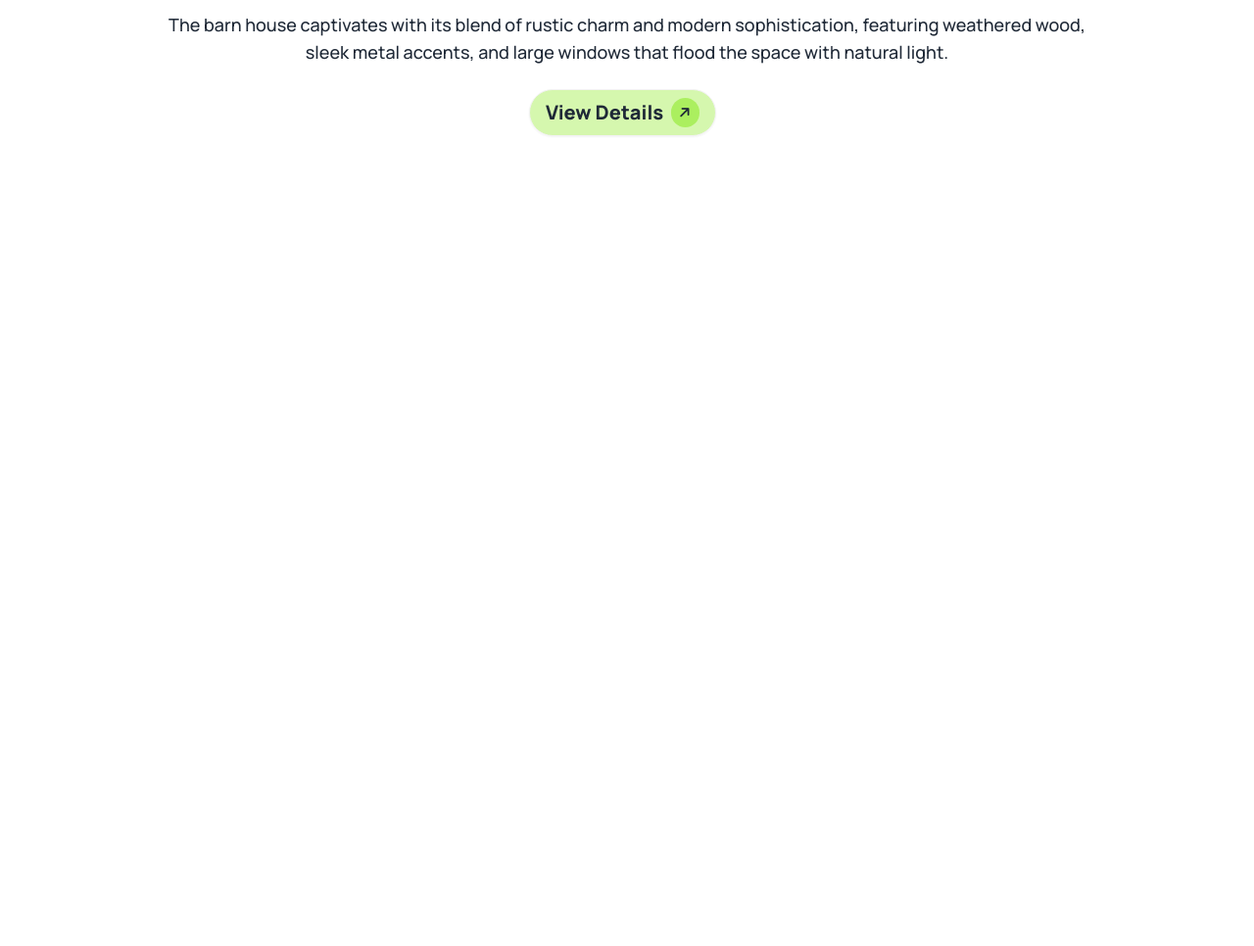
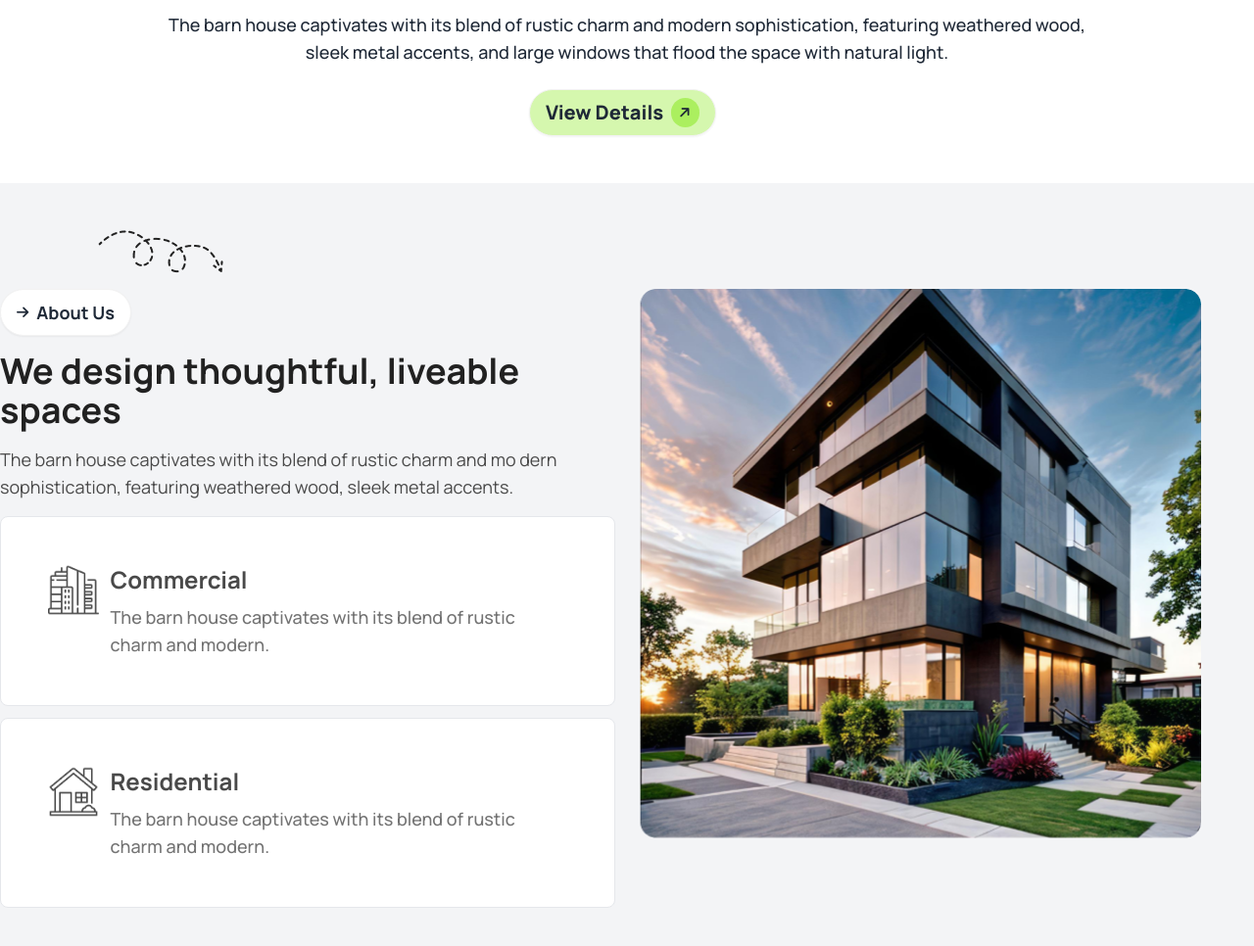
Before and after one commit to selimdotme/assignment-3-tailwind-daisyUI, a plain HTML site: page index.html in a window 1280 px wide. Shown: the part 566-1532 px from the top of the page at 98% size. Before the commit the page ends 800 px from the top, so only its background shows below. Drawn offline with nearby package versions, Linux system fonts and the light colour scheme.

Commit message:
vector section done

```diff
--- a/index.html
+++ b/index.html
@@ -95,7 +95,52 @@
     </header>
     <!-- main -->
     <main>
-
+      <!-- vector section -->
+      <section class="my-6 md:my-12 bg-gray-100 py-12">
+        <img class="hidden md:hidden lg:block ml-[100px] mb-4" src="assets/Vector.png" alt="">
+        <!-- vector box -->
+        <div class="container mx-auto grid grid-cols-1 lg:grid-cols-2 gap-6">
+          <!-- vector contain -->
+          <div class="space-y-4">
+            <div class="text-center lg:text-start">
+              <a class="btn font-bold bg-white rounded-3xl text-center"><button class="rounded-full"><i class="fa-solid fa-arrow-right"></i></button><h1 class="text-lg">About Us</h1></a>
+            </div>
+            <h2 class="text-3xl lg:text-4xl font-bold text-primary-text-color text-center lg:text-start">We design thoughtful, liveable spaces</h2>
+            <p class="text-lg text-paragraph-text-color text-center lg:text-start">The barn house captivates with its blend of rustic charm and
+              mo dern sophistication, featuring weathered wood, sleek metal accents.</p>
+            <!-- box-1 -->
+            <div class="grid md:grid-cols-2 lg:grid-cols-1 gap-3">
+              <div class="bg-white border rounded-lg p-6 lg:p-12 flex gap-3">
+                <!-- img -->
+                <div>
+                  <img src="assets/commercial.png" alt="">
+                </div>
+                <!-- text -->
+                <div class="space-y-2">
+                  <h3 class="text-lg md:text-xl lg:text-2xl font-bold text-paragraph-text-color">Commercial</h3>
+                  <p class="text-lg font-medium text-secondary-text-color">The barn house captivates with its blend of rustic charm and modern.</p>
+                </div>
+              </div>
+              <!-- box-2 -->
+              <div class="bg-white border rounded-lg p-6 lg:p-12 flex gap-3">
+                 <!-- img -->
+                 <div>
+                  <img src="assets/residential.png" alt="">
+                </div>
+                <!-- text -->
+                <div class="space-y-2">
+                  <h3 class="text-sm md:text-xl lg:text-2xl font-bold text-paragraph-text-color">Residential</h3>
+                  <p class="text-lg font-medium text-secondary-text-color">The barn house captivates with its blend of rustic charm and modern.</p>
+                </div>
+              </div>
+            </div>
+          </div>
+          <!-- vector img -->
+          <div>
+            <img src="assets/Rectangle.png" alt="">
+          </div>
+        </div>
+      </section>
     </main>
     <!-- footer -->
     <footer>
--- a/styles/style.css
+++ b/styles/style.css
@@ -1,3 +1,4 @@
 .manrope{
     font-family: "Manrope", sans-serif;
 }
+/* vector style start here */
```
